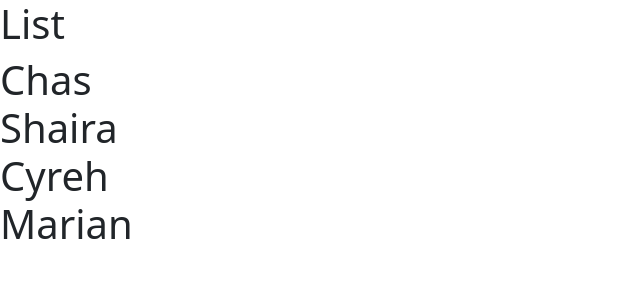
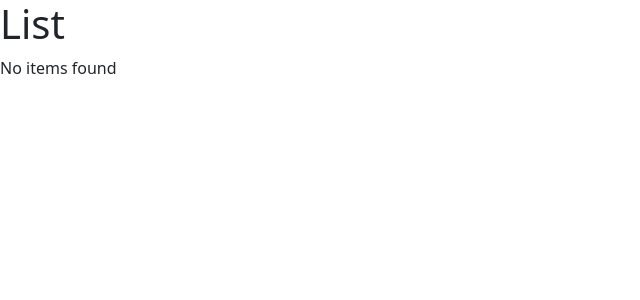
Before and after one commit to UnknownJazz/react-app, a React (Vite) app: page / in a window 1280 px wide. Shown: the top 300 px of the page, without its empty margins (0-640 px from the left). Built offline with nearby package versions, Linux system fonts and the light colour scheme.

Commit message:
Added conditional rendering

```diff
--- a/src/App.tsx
+++ b/src/App.tsx
@@ -1,7 +1,7 @@
 import ListGroup from "./components/ListGroup";
 
 function App() {
-  return <h1><ListGroup /></h1>
+  return <ListGroup />
 }
 
 export default App;
--- a/src/components/ListGroup.tsx
+++ b/src/components/ListGroup.tsx
@@ -1,18 +1,20 @@
 import { Fragment } from "react/jsx-runtime";
 
 function ListGroup() {
-    const items = [
+    let items = [
         'Chas',
         'Shaira',
         'Cyreh',
         'Marian'
     ]
+    items = []
 
     return  (
         <Fragment>
             <h1>List</h1>
+            {items.length === 0 && <p>No items found</p>}
             <ul className="list-group">
-                {items.map(item => <li key={item}>{item}</li>)}
+                {items.map((item) => <li key={item}>{item}</li>)}
             </ul>
         </Fragment>
     );
```
